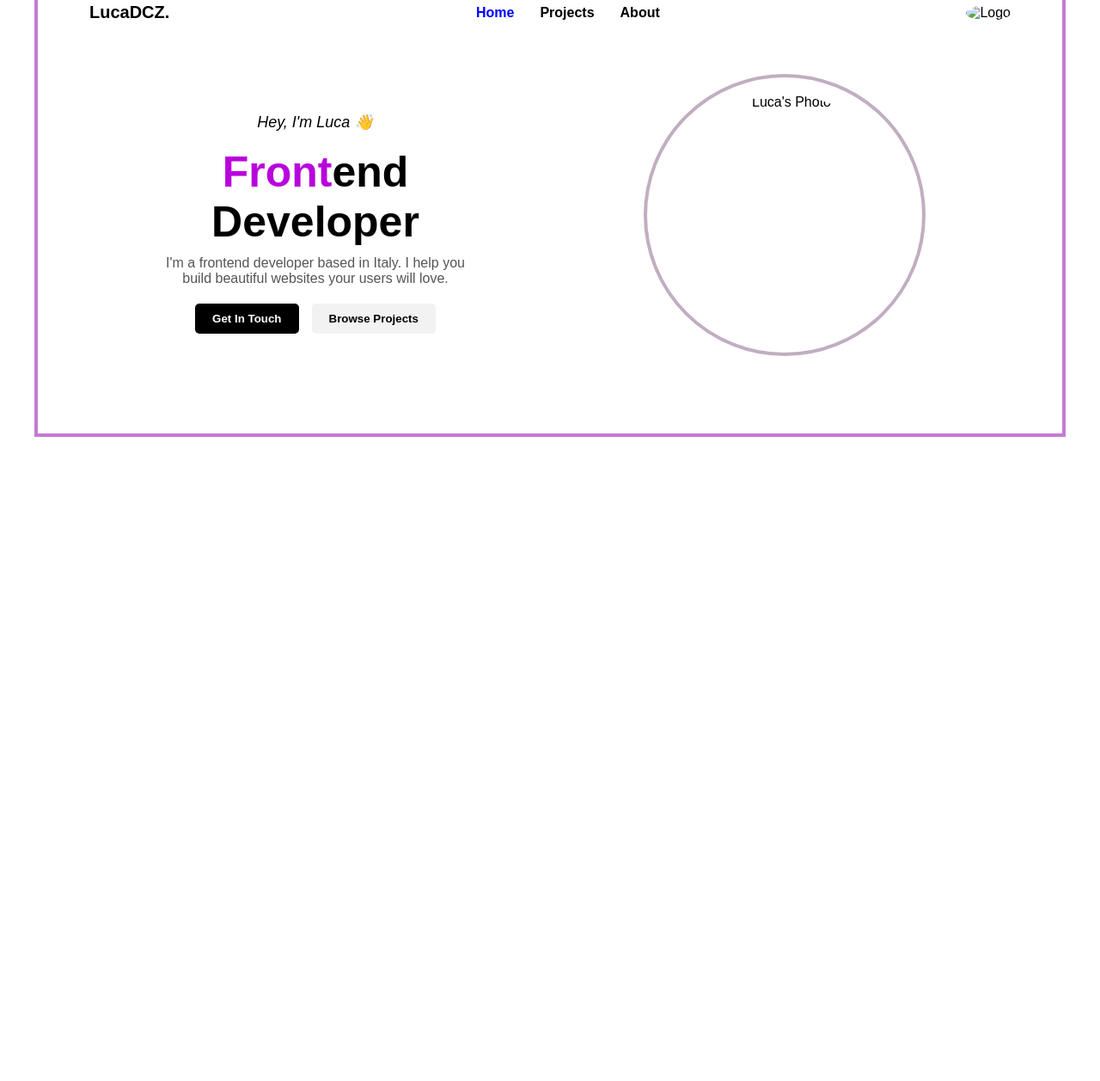
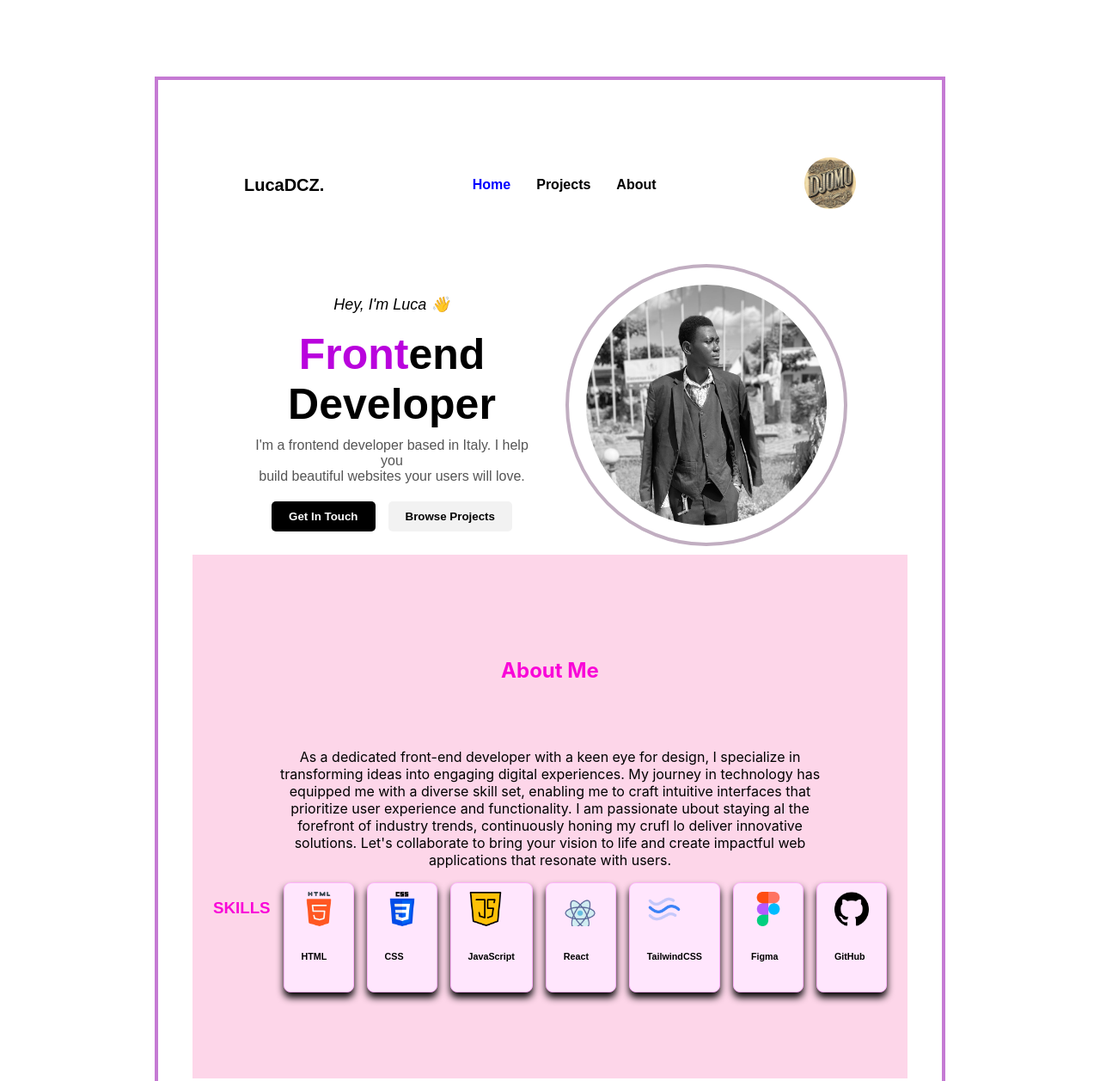
Before and after one commit to djoms237/Git-text, a plain HTML site: page index.html in a window 1280 px wide. Shown: the part 91-1348 px from the top of the page at 86% size. Before the commit the page ends 800 px from the top, so only its background shows below. Drawn offline with Linux system fonts and the light colour scheme.

Commit message:
c'est la reverie

```diff
--- a/index.html
+++ b/index.html
@@ -4,147 +4,8 @@
   <meta charset="UTF-8">
   <meta name="viewport" content="width=device-width, initial-scale=1.0">
   <title>LucaDCZ</title>
-  <style>
-    body {
-      margin: 0;
-      font-family: Arial, sans-serif;
-      background-color: #fff;
-    }
+  <link rel="stylesheet" href="style0.css">
 
-    .page {
-      border: 4px solid rgb(197, 122, 211);
-      margin: 40px;
-      padding: 40px;
-    }
-
-    /* En-tête */
-    header {
-      padding: 10px 20px;
-      display: flex;
-      justify-content: space-between;
-      align-items: center;
-    }
-
-    .titre {
-      font-weight: bold;
-      font-size: 20px;
-    }
-
-    .menu ul {
-      list-style: none;
-      display: flex;
-      gap: 30px;
-      margin: 0;
-      padding: 0;
-    }
-
-    .menu ul li a {
-      text-decoration: none;
-      font-weight: bold;
-      color: black;
-    }
-
-    .logo img {
-      width: 60px;
-      height: 60px;
-      border-radius: 50%;
-    }
-
-    /* Contenu principal */
-    .contenu-principal {
-      display: flex;
-      flex-wrap: wrap;
-      justify-content: space-between;
-      align-items: center;
-      text-align: left;
-      gap: 20px;
-      padding: 40px 20px;
-    }
-
-    .gauche, .droite {
-      flex: 1 1 300px;
-      margin: 10px;
-      text-align: center;
-    }
-
-    .gauche p {
-      font-size: 18px;
-    }
-
-    .gauche h1 {
-      font-size: 50px;
-      margin: 10px 0;
-    }
-
-    .bleu {
-      color: rgb(185, 3, 221);
-    }
-
-    .noir {
-      color: black;
-    }
-
-    .description {
-      color: #555;
-      font-size: 16px;
-
-    }
-
-    .boutons {
-      margin-top: 20px;
-      display: flex;
-      gap: 15px;
-      justify-content: center;
-    }
-
-    .boutons button {
-      padding: 10px 20px;
-      font-weight: bold;
-      border: none;
-      border-radius: 5px;
-      cursor: pointer;
-    }
-
-    .boutons button:first-child {
-      background-color: black;
-      color: white;
-    }
-
-    .boutons button:last-child {
-      background-color: #f2f2f2;
-      color: black;
-    }
-
-    .droite .cadre-photo {
-      width: 320px;
-      height: 320px;
-      border-radius: 50%;
-      border: 4px solid rgb(193, 174, 193);
-      display: flex;
-      align-items: center;
-      justify-content: center;
-      margin: 0 auto;
-    }
-
-    .droite .cadre-photo img {
-      width: 280px;
-      height: 280px;
-      border-radius: 50%;
-      object-fit: cover;
-    }
-
-    @media screen and (max-width: 768px) {
-      .contenu-principal {
-        flex-direction: column;
-        align-items: center;
-        text-align: center;
-      }
-
-      .droite {
-        margin-top: 30px;
-      }
-    }
-  </style>
 </head>
 <body>
   <div class="page">
@@ -155,7 +16,7 @@
         <ul>
           <li><a href="#" style="color: blue">Home</a></li>
           <li><a href="#">Projects</a></li>
-          <li><a href="#">About</a></li>
+          <li><a href="#SECTION">About</a></li>
         </ul>
       </nav>
       <div class="logo">
@@ -186,6 +47,46 @@
         </div>
       </div>
     </div>
+
+    <div class="footer" >
+       <div class="text" id="SECTION">
+           <h2>About Me</h2><br><br>
+           <p>As a dedicated front-end developer with a keen eye for design, I specialize in transforming ideas into engaging digital experiences. My journey in technology has equipped me with a diverse skill set, enabling me to craft intuitive interfaces that prioritize user experience and functionality. I am passionate ubout staying al the forefront of industry trends, continuously honing my crufl lo deliver innovative solutions. Let's collaborate to bring your vision to life and create impactful web applications that resonate with users.</p>
+       </div>
+
+       <div class="icone">
+         <h3>SKILLS</h3>
+           <div class="icon">
+               <img src="html.png">
+               <h6>HTML</h6>
+           </div>
+           <div class="icon">
+               <img src="css.png">
+               <h6>CSS</h6>
+           </div>
+           <div class=icon>
+               <img src="js.png">
+               <h6>JavaScript</h6>
+           </div>
+           <div class="icon">
+               <img src="react.png">
+               <h6>React</h6>
+           </div>
+           <div class="icon">
+               <img src="T.png">
+               <h6>TailwindCSS</h6>
+           </div>
+           <div class="icon">
+               <img src="figma.png">
+               <h6>Figma</h6>
+           </div>
+           <div class="icon">
+               <img src="github.png">
+               <h6>GitHub</h6>
+           </div>
+
+       </div>
+    </div>
   </div>
 </body>
 </html>
--- /dev/null
+++ b/style0.css
@@ -0,0 +1,181 @@
+  body {
+      margin: 0;
+      font-family: Arial, sans-serif;
+      background-color: #fff;
+    }
+
+    .page {
+      border: 4px solid rgb(197, 122, 211);
+      margin: 180px;
+      padding: 80px;
+    }
+
+    /* En-tête */
+    header {
+      padding: 10px 20px;
+      display: flex;
+      justify-content: space-between;
+      align-items: center;
+    }
+
+    .titre {
+      font-weight: bold;
+      font-size: 20px;
+    }
+
+    .menu ul {
+      list-style: none;
+      display: flex;
+      gap: 30px;
+      margin: 0;
+      padding: 0;
+    }
+
+    .menu ul li a {
+      text-decoration: none;
+      font-weight: bold;
+      color: black;
+    }
+    .menu ul li a:hover{
+      text-decoration: solid;
+      color:violet;
+    }
+
+    .logo img {
+      width: 60px;
+      height: 60px;
+      border-radius: 50%;
+    }
+
+    /* Contenu principal */
+    .contenu-principal {
+      display: flex;
+      flex-wrap: wrap;
+      justify-content: space-between;
+      align-items: center;
+      text-align: left;
+      gap: 20px;
+      padding: 40px 20px;
+    }
+
+    .gauche, .droite {
+      flex: 1 1 300px;
+      margin: 10px;
+      text-align: center;
+    }
+
+    .gauche p {
+      font-size: 18px;
+    }
+
+    .gauche h1 {
+      font-size: 50px;
+      margin: 10px 0;
+    }
+
+    .bleu {
+      color: rgb(185, 3, 221);
+    }
+
+    .noir {
+      color: black;
+    }
+
+    .description {
+      color: #555;
+      font-size: 16px;
+
+    }
+
+    .boutons {
+      margin-top: 20px;
+      display: flex;
+      gap: 15px;
+      justify-content: center;
+    }
+
+    .boutons button {
+      padding: 10px 20px;
+      font-weight: bold;
+      border: none;
+      border-radius: 5px;
+      cursor: pointer;
+    }
+
+    .boutons button:first-child {
+      background-color: black;
+      color: white;
+    }
+
+    .boutons button:last-child {
+      background-color: #f2f2f2;
+      color: black;
+    }
+
+    .droite .cadre-photo {
+      width: 320px;
+      height: 320px;
+      border-radius: 50%;
+      border: 4px solid rgb(193, 174, 193);
+      display: flex;
+      align-items: center;
+      justify-content: center;
+      margin: 0 auto;
+    }
+
+    .droite .cadre-photo img {
+      width: 280px;
+      height: 280px;
+      border-radius: 50%;
+      object-fit: cover;
+    }
+
+    @media screen and (max-width: 768px) {
+      .contenu-principal {
+        flex-direction: column;
+        align-items: center;
+        text-align: center;
+      }
+
+      .droite {
+        margin-top: 30px;
+      }
+    }
+    .footer{
+
+      justify-content: center;
+      align-items: center;
+      background-color: rgb(253, 214, 233);
+      margin: -40px;
+      padding: 100px;
+    }
+    .text{
+      font-family: 'inter', 'Segoe UI', Tahoma, Geneva, Verdana, sans-serif;
+    text-align: center;
+    }
+    .text h2{
+      color:rgb(249, 6, 216)
+    }
+    .icone{
+      display: flex;
+      justify-content: center;
+      gap: 15px;
+    }
+    .icon{
+      padding: 10px 20px;
+      background-color: #ffe6fd;
+      border: 1px solid #ffb2fa;
+      border-radius: 8px;
+      box-shadow: 0px 6px 8px 0px;
+      font-weight: bold;
+
+
+    }
+    .icone h3{
+      color:rgb(249, 6, 216)
+    }
+    .icon img{
+      width: 40px;
+      height: 40px;
+
+    }
```
Also changed, not shown: 1.jpg (added), 2.jpg (added), T.png (added), css.png (added), figma.png (added), github.png (added), html.png (added), js.png (added), react.png (added).
